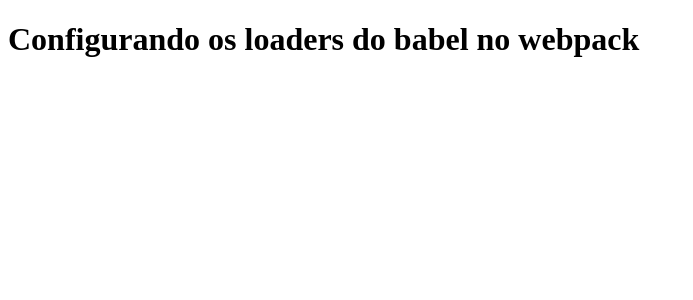
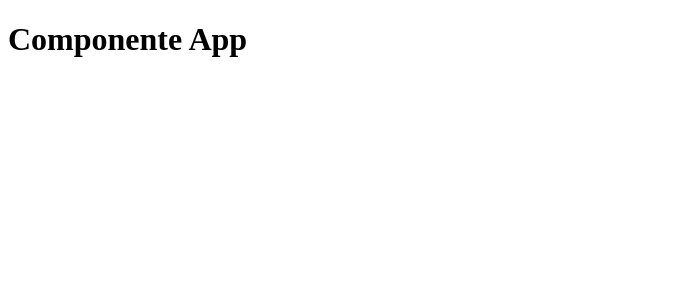
Before and after one commit to milton-moraes-ey/react-fundamentos, a React app: page / in a window 1280 px wide. Shown: the top 300 px of the page, without its empty margins (0-693 px from the left). Built offline with nearby package versions, Linux system fonts and the light colour scheme.

Commit message:
Configurando Servidor Local & Criando primeiro Componente React

```diff
--- a/package.json
+++ b/package.json
@@ -4,7 +4,8 @@
   "main": "index.js",
   "license": "MIT",
   "scripts": {
-    "build": "webpack"
+    "build": "webpack",
+    "dev": "webpack serve"
   },
   "devDependencies": {
     "@babel/core": "^7.16.0",
@@ -14,7 +15,8 @@
     "clean-webpack-plugin": "^4.0.0",
     "html-webpack-plugin": "^5.5.0",
     "webpack": "^5.65.0",
-    "webpack-cli": "^4.9.1"
+    "webpack-cli": "^4.9.1",
+    "webpack-dev-server": "^4.6.0"
   },
   "dependencies": {
     "react": "^17.0.2",
--- /dev/null
+++ b/src/App.js
@@ -0,0 +1,8 @@
+import React from "react";
+
+
+function App() {
+  return <h1>Componente App</h1>
+}
+
+export default App;
--- a/src/index.js
+++ b/src/index.js
@@ -1,7 +1,8 @@
 import React from "react";
 import ReactDOM from "react-dom";
+import App from './App';
 
 ReactDOM.render(
-  <h1 id="title">Configurando os loaders do babel no webpack</h1>,
+  <App />,
   document.getElementById('root'),
 );
--- a/webpack.config.js
+++ b/webpack.config.js
@@ -6,7 +6,7 @@
   entry: path.resolve(__dirname, 'src', 'index.js'),
   output: {
     path: path.resolve(__dirname, 'build'),
-    filename: 'bundle[hash].js',
+    filename: 'bundle[fullhash].js',
   },
   plugins: [
     new HtmlWebpackPlugin({
@@ -18,10 +18,14 @@
   module: {
     rules: [
       {
-        test: /\.js$/,
+        test: /\.jsx?$/,
         exclude: /node_modules/,
         use: 'babel-loader',
       }
     ]
+  },
+  mode: 'development',
+  devServer: {
+    port: 3000
   }
 };
```
Also changed, not shown: 5 other files (tests, documents, lock files or other folders).
